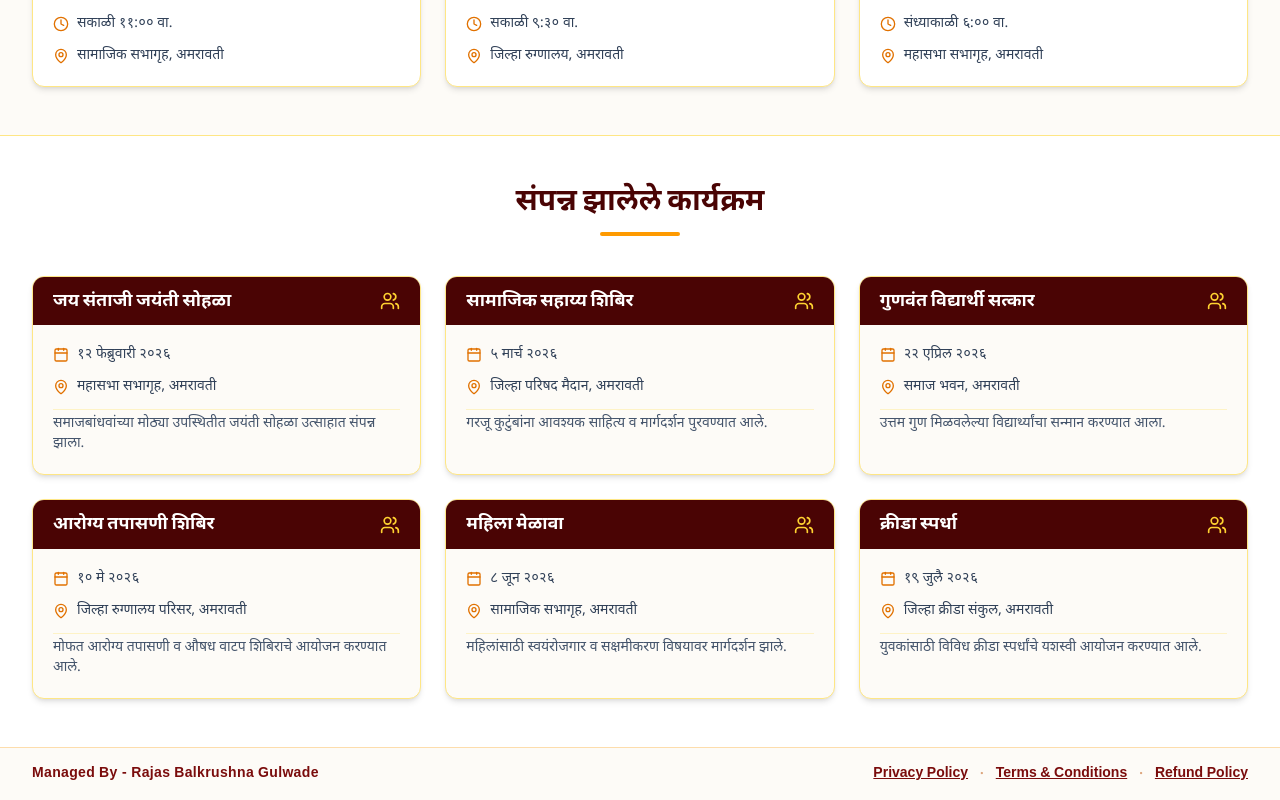
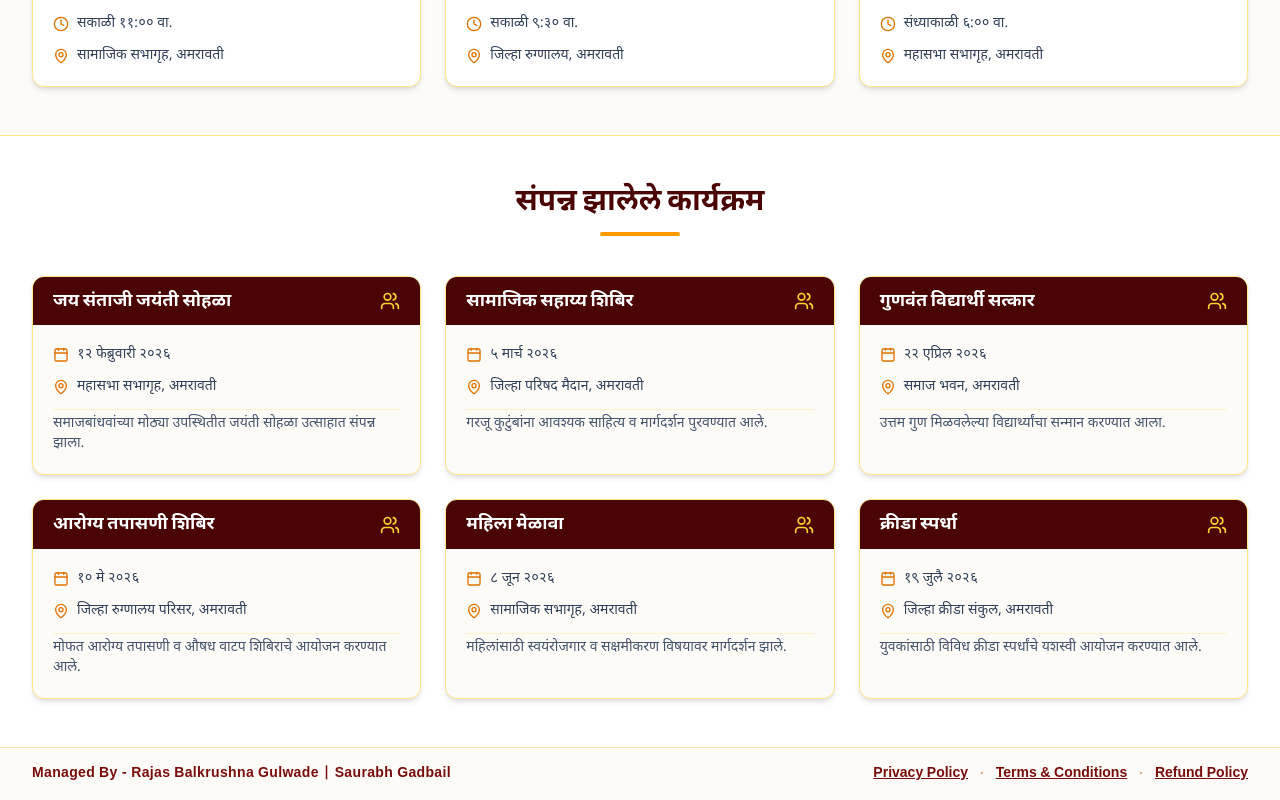
Before and after one commit to BIZONANCE/mptm.org, a Next.js app: page / in a window 1280 px wide. Shown: the part 2361-3161 px from the top of the page. Built offline with nearby package versions, Linux system fonts and the light colour scheme; no server answers; a web font is replaced by a local one.

Commit message:
Update footer

```diff
--- a/src/app/components/footer.tsx
+++ b/src/app/components/footer.tsx
@@ -6,7 +6,7 @@ export default function Footer() {
       <div className="max-w-7xl mx-auto px-4 sm:px-6 lg:px-8 flex flex-col sm:flex-row items-center justify-between gap-3 sm:gap-4">
         {/* Managed By */}
         <div className="text-xs sm:text-sm font-semibold text-[#7A0C0C] tracking-wide">
-          Managed By - Rajas Balkrushna Gulwade
+          Managed By - Rajas Balkrushna Gulwade     | Saurabh Gadbail
         </div>
 
         {/* Policy Links on the Right */}
```
